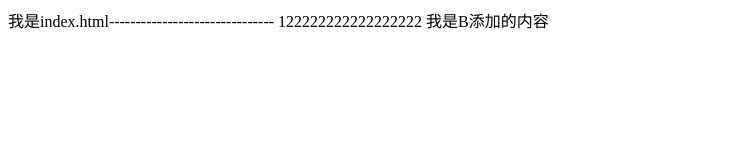
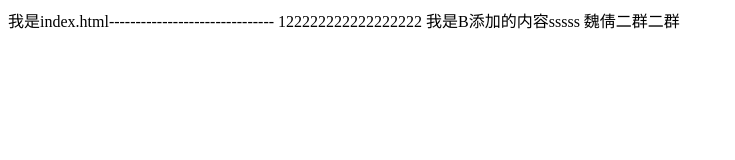
Before and after one commit to h1131796722/git-demo, a plain HTML site: page index.html in a window 1280 px wide. Shown: the whole page, without its empty margins (0-735 px from the left). Drawn offline with Linux system fonts and the light colour scheme.

Commit message:
程序员B的第一次提交

```diff
--- a/index.html
+++ b/index.html
@@ -8,7 +8,7 @@
 </head>
 
 <body>
-    我是index.html------------------------------- 122222222222222222 我是B添加的内容
+    我是index.html------------------------------- 122222222222222222 我是B添加的内容sssss 魏倩二群二群
 </body>
 
 </html>
```
